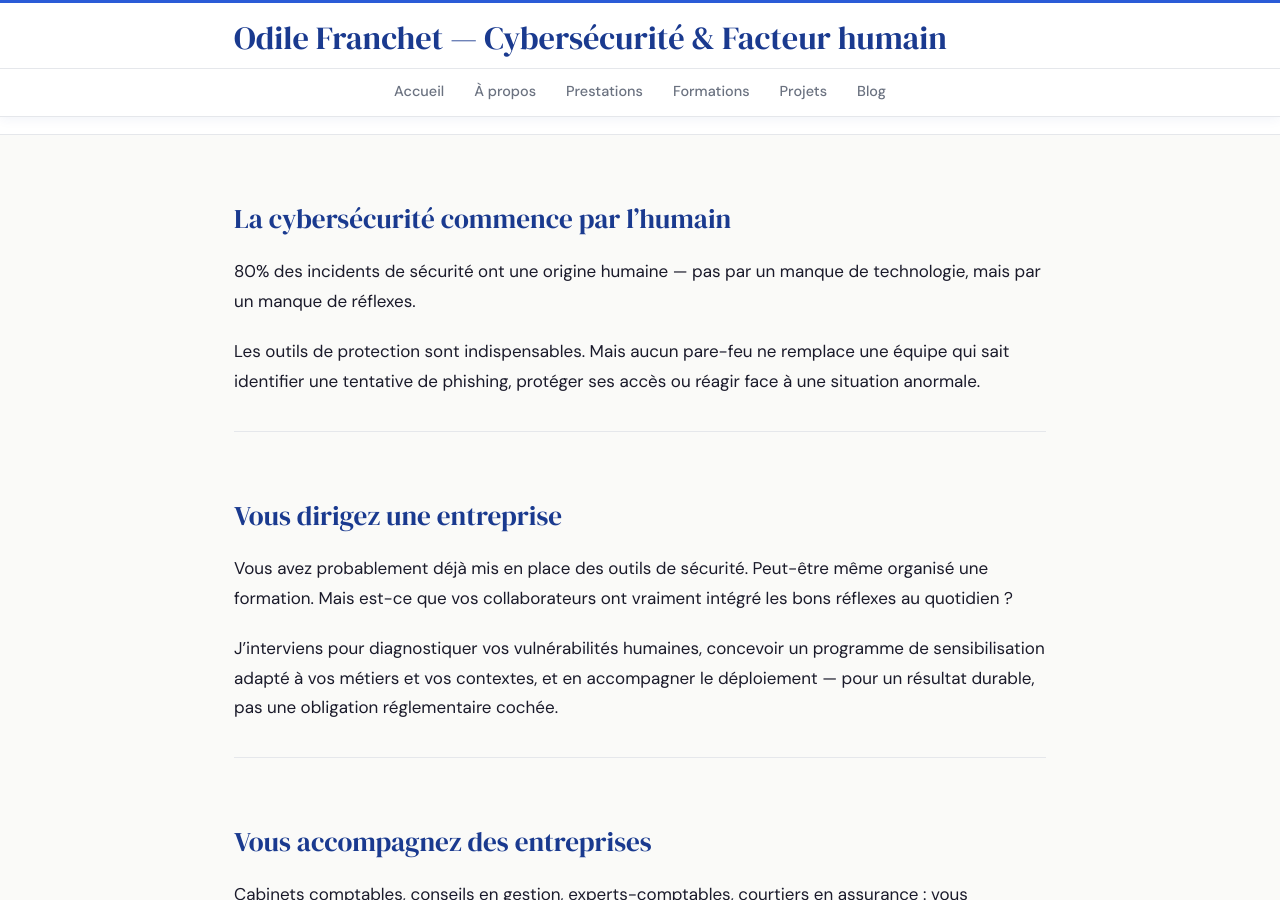
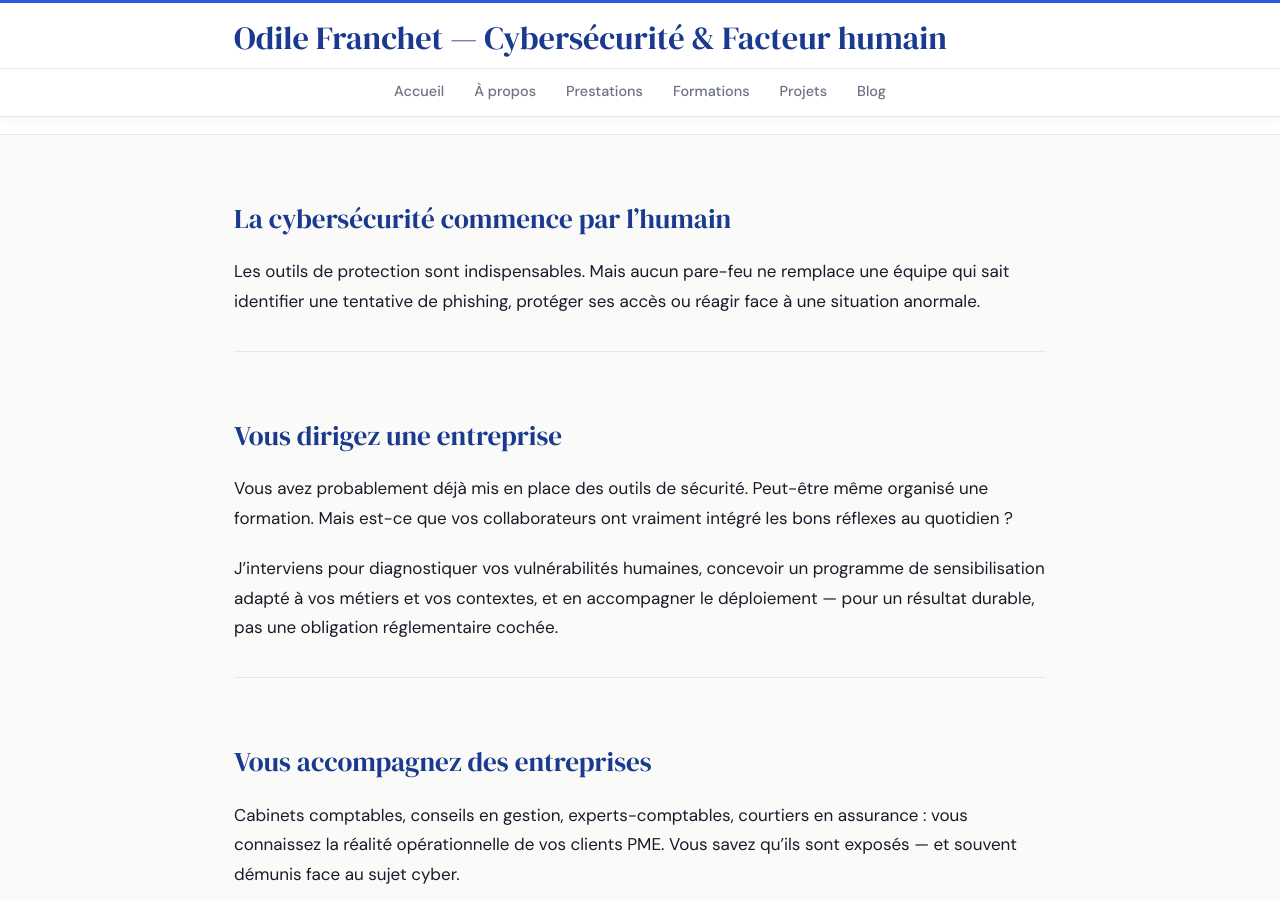
Before and after one commit to ofranchet73/ofranchet73.github.io, a Jekyll site: the page built from index.md, in a window 1280 px wide and 900 px high, scrolled down 413 px. Built offline with Jekyll 4.4.1, drawn with Linux system fonts in a browser that asks for light colours.

Commit message:
Update index.md

```diff
--- a/index.md
+++ b/index.md
@@ -4,8 +4,6 @@ title: "Accueil"
 ---
 
 ## La cybersécurité commence par l'humain
-
-80% des incidents de sécurité ont une origine humaine — pas par un manque de technologie, mais par un manque de réflexes.
 
 Les outils de protection sont indispensables. Mais aucun pare-feu ne remplace une équipe qui sait identifier une tentative de phishing, protéger ses accès ou réagir face à une situation anormale.
 
```
